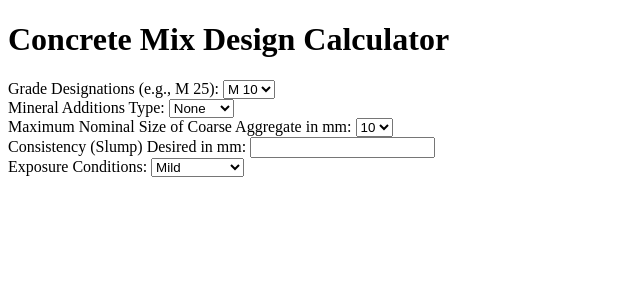
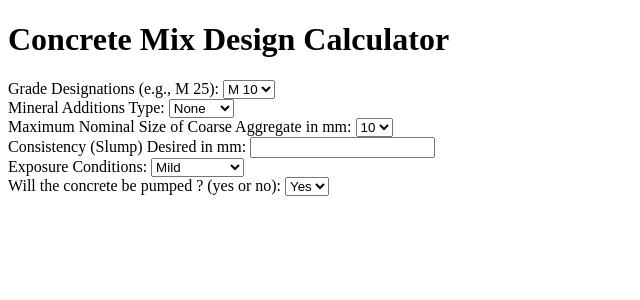
Before and after one commit to itsabdelmalek/concrete_mix_design_calculator, a Flask app: template templates/index.html in a window 1280 px wide. Shown: the top 300 px of the page, without its empty margins (0-640 px from the left). Run offline with Flask 3, Linux system fonts and the light colour scheme; the template is opened without the code that fills it, so the values that code supplies are empty.

Commit message:
added pooring method options

```diff
--- a/templates/index.html
+++ b/templates/index.html
@@ -53,6 +53,11 @@
             <option value="Very severe">Very severe</option>
             <option value="Extreme">Extreme</option>
         </select><br>
+	<label for="pouring_method">Will the concrete be pumped ? (yes or no): </label>
+        <select name="pouring_method">
+            <option value="yes">Yes</option>
+            <option value="no">No</option>
+        </select><br>
 
     </form>
 </body>
```
